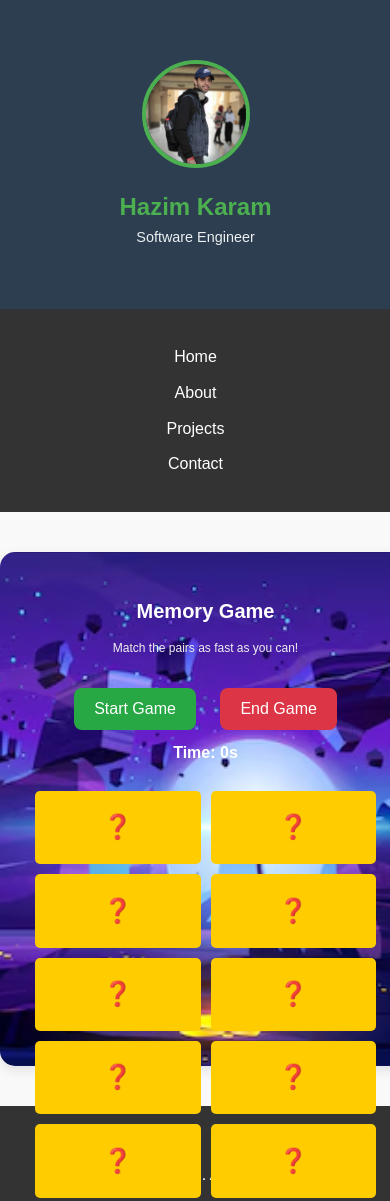
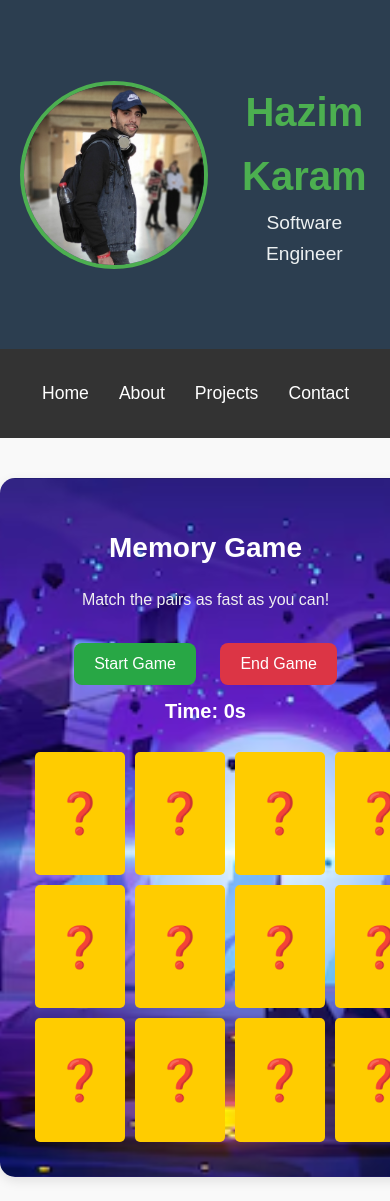
Before and after one commit to Hazim-Karam159/Portfolio-With-Games, a plain HTML site: page html/memoryGame.html in a window 390 px wide. Shown: the top 1201 px of the page. Drawn offline with Linux system fonts and the light colour scheme.

```diff
--- a/CSS/memoryGame.css
+++ b/CSS/memoryGame.css
@@ -1,4 +1,4 @@
-/* General Styles */
+
 body {
     font-family: Arial, sans-serif;
     margin: 0;
@@ -15,24 +15,24 @@ body {
     padding: 20px;
 }
 
-/* Header */
+
 header {
     background-color: #2c3e50;
     color: white;
-    padding: 40px 0;
+    padding: 60px 0;
     text-align: center;
 }
 
 .header-content {
     display: flex;
-    flex-direction: column;
     align-items: center;
-    gap: 20px;
+    justify-content: center;
+    gap: 30px;
 }
 
 .profile-image {
-    width: 150px;
-    height: 150px;
+    width: 180px;
+    height: 180px;
     border-radius: 50%;
     border: 4px solid #4CAF50;
     object-fit: cover;
@@ -40,17 +40,17 @@ header {
 
 header h1 {
     margin: 0;
-    font-size: 2rem;
+    font-size: 2.5rem;
     color: #4CAF50;
 }
 
 header p {
     margin: 0;
-    font-size: 1rem;
+    font-size: 1.2rem;
     color: #ecf0f1;
 }
 
-/* Navigation */
+
 nav {
     background-color: #333;
     color: white;
@@ -63,17 +63,16 @@ nav ul {
     margin: 0;
     display: flex;
     justify-content: center;
-    flex-wrap: wrap;
 }
 
 nav ul li {
-    margin: 5px 10px;
+    margin: 0 15px;
 }
 
 nav ul li a {
     color: white;
     text-decoration: none;
-    font-size: 1rem;
+    font-size: 1.1rem;
     transition: color 0.3s ease;
 }
 
@@ -81,7 +80,7 @@ nav ul li a:hover {
     color: #4CAF50;
 }
 
-/* Game Container */
+
 .game-container {
     text-align: center;
     background-image: url('../Images/img1.png');
@@ -111,7 +110,7 @@ nav ul li a:hover {
     margin-bottom: 20px;
 }
 
-/* Buttons */
+
 button {
     padding: 12px 20px;
     font-size: 16px;
@@ -152,7 +151,7 @@ button:disabled {
     cursor: not-allowed;
 }
 
-/* Overlay */
+
 #overlay {
     position: fixed;
     top: 0;
@@ -181,7 +180,7 @@ button:disabled {
     100% { transform: scale(1); }
 }
 
-/* Celebration */
+
 #celebration {
     position: fixed;
     top: 0;
@@ -222,7 +221,7 @@ button:disabled {
     background-color: #e6b800;
 }
 
-/* Balloons */
+
 @keyframes float-down {
     0% { transform: translateY(-100vh) scale(0.5); }
     100% { transform: translateY(100vh) scale(1); }
@@ -270,7 +269,7 @@ button:disabled {
 .balloon:nth-child(9) { left: 90%; animation-duration: 12s; background-color: #ffce56; }
 .balloon:nth-child(10) { left: 100%; animation-duration: 8s; background-color: #4bc0c0; }
 
-/* Timer */
+
 #timer {
     font-size: 20px;
     font-weight: bold;
@@ -278,12 +277,11 @@ button:disabled {
     margin-bottom: 20px;
 }
 
-/* Memory Game */
+
 .memory-game {
     display: flex;
     flex-wrap: wrap;
-    width: 100%;
-    max-width: 400px;
+    width: 400px;
     height: 400px;
     perspective: 1000px;
     margin: 0 auto;
@@ -333,7 +331,7 @@ button:disabled {
     background-color: #ffcc00;
 }
 
-/* Message */
+
 #message {
     position: fixed;
     top: 50%;
@@ -378,7 +376,7 @@ button:disabled {
     background-color: #e53935;
 }
 
-/* Footer */
+
 footer {
     background-color: #333;
     color: white;
@@ -402,7 +400,7 @@ footer .social-links a:hover {
     color: #4CAF50;
 }
 
-/* Scroll-to-Top Button */
+
 .scroll-to-top {
     position: fixed;
     bottom: 20px;
@@ -422,113 +420,3 @@ footer .social-links a:hover {
 .scroll-to-top:hover {
     background-color: #45a049;
 }
-
-/* Media Queries for Responsiveness */
-@media (max-width: 768px) {
-    .header-content {
-        flex-direction: column;
-        text-align: center;
-    }
-
-    .profile-image {
-        width: 120px;
-        height: 120px;
-    }
-
-    header h1 {
-        font-size: 1.8rem;
-    }
-
-    header p {
-        font-size: 1rem;
-    }
-
-    nav ul {
-        flex-direction: column;
-        align-items: center;
-    }
-
-    .game-container h1 {
-        font-size: 24px;
-    }
-
-    .game-container p {
-        font-size: 14px;
-    }
-
-    .memory-game {
-        width: 100%;
-        height: 300px;
-    }
-
-    .memory-card {
-        width: calc(33.333% - 10px);
-        height: calc(25% - 10px);
-        font-size: 30px;
-    }
-
-    #timer {
-        font-size: 18px;
-    }
-
-    #celebration h1 {
-        font-size: 48px;
-    }
-
-    #celebration p {
-        font-size: 18px;
-    }
-
-    #celebration-ok {
-        font-size: 16px;
-    }
-}
-
-@media (max-width: 480px) {
-    .profile-image {
-        width: 100px;
-        height: 100px;
-    }
-
-    header h1 {
-        font-size: 1.5rem;
-    }
-
-    header p {
-        font-size: 0.9rem;
-    }
-
-    .game-container h1 {
-        font-size: 20px;
-    }
-
-    .game-container p {
-        font-size: 12px;
-    }
-
-    .memory-game {
-        height: 250px;
-    }
-
-    .memory-card {
-        width: calc(50% - 10px);
-        height: calc(33.333% - 10px);
-        font-size: 24px;
-    }
-
-    #timer {
-        font-size: 16px;
-    }
-
-    #celebration h1 {
-        font-size: 36px;
-    }
-
-    #celebration p {
-        font-size: 16px;
-    }
-
-    #celebration-ok {
-        font-size: 14px;
-    }
-}
--- a/html/memoryGame.html
+++ b/html/memoryGame.html
@@ -3,6 +3,7 @@
 <head>
     <meta charset="UTF-8">
     <meta name="viewport" content="width=device-width, initial-scale=1.0">
+    <meta name="viewport" content="width=device-width, initial-scale=1.0, maximum-scale=1.0, user-scalable=no">
     <title>Memory Game</title>
     <link rel="stylesheet" href="../CSS/memoryGame.css">
     <link rel="stylesheet" href="https://cdnjs.cloudflare.com/ajax/libs/font-awesome/6.0.0-beta3/css/all.min.css">
```
